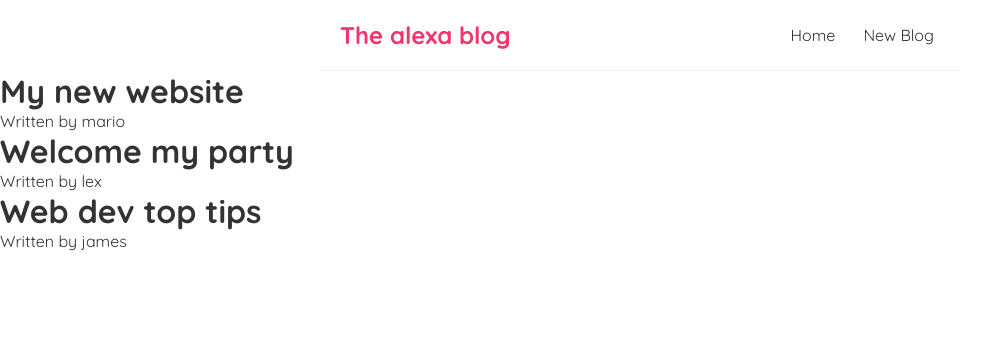
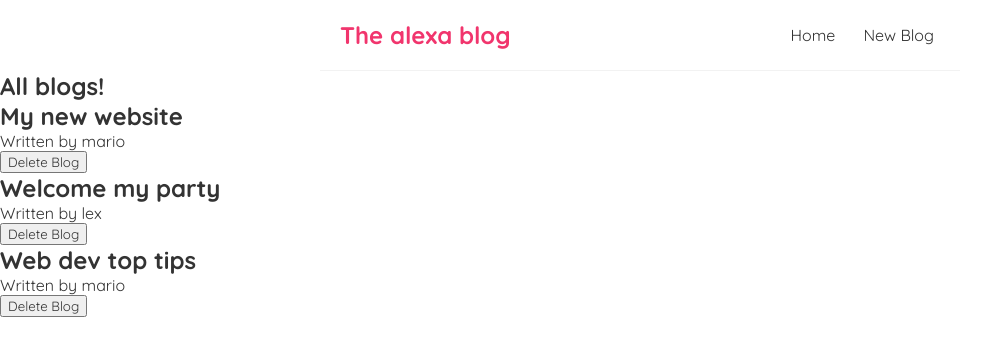
Before and after one commit to alexander784/ReactDay, a React (Create React App) app: page / in a window 1280 px wide. Shown: the top 356 px of the page, without its empty margins (0-996 px from the left). Built offline with nearby package versions, Linux system fonts and the light colour scheme.

Commit message:
Pass functions into other componets as props

```diff
--- /dev/null
+++ b/src/Bloglist.js
@@ -0,0 +1,20 @@
+const  Bloglist = ({blogs, title, handleDelete}) => {
+    // const blog = props.blogs;
+    // const title = props.title;
+
+    return (
+        <div className="blog-list">
+            <h2> {title} </h2>
+            {blogs.map((blog) => (
+                <div className="blog-preview" key={blog.id}>
+                <h2>{blog.title}</h2>
+                <p>Written by {blog.author}</p>
+                <button onClick={() => handleDelete(blog.id)}>Delete Blog</button>
+                </div>
+            ))}
+
+        </div>
+     );
+}
+
+export default Bloglist;
--- a/src/Home.js
+++ b/src/Home.js
@@ -1,20 +1,20 @@
 import { useState } from "react";
+import Bloglist from "./Bloglist";
 const Home = () => {
     const [blogs, setblogs,] = useState([
         {title:'My new website', body: 'Lorem ipsum...', author: 'mario', id:1 },
         {title:'Welcome my party', body: 'Lorem ipsum...', author: 'lex', id:2 },
-        {title:'Web dev top tips', body: 'Lorem ipsum...', author: 'james', id:3 },
+        {title:'Web dev top tips', body: 'Lorem ipsum...', author: 'mario', id:3 },
     ]);
+
+    const handleDelete = (id) => {
+         const newBlogs = blogs.filter(blog => blog.id !==  id);
+         setblogs(newBlogs);
+    }
 
     return (
         <div className="home">
-            {blogs.map((blog) => (
-                <div className="blog-preview" key={blog.id}>
-                    <h1>{blog.title}</h1>
-                    <p>Written by {blog.author}</p>
-
-                    </div>
-            ))}
+            <Bloglist  blogs={blogs} title="All blogs!" handleDelete={handleDelete}/>
             </div>
     );
             }
```
Also changed, not shown: src/bloglist.js (deleted).
